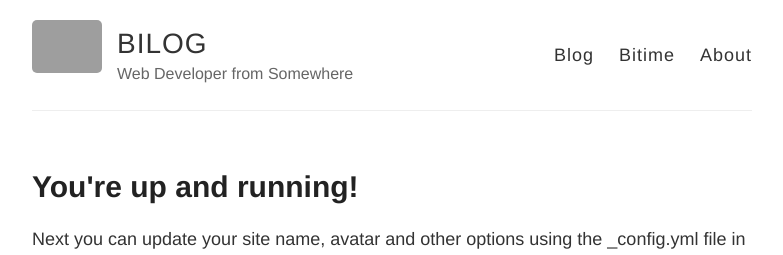
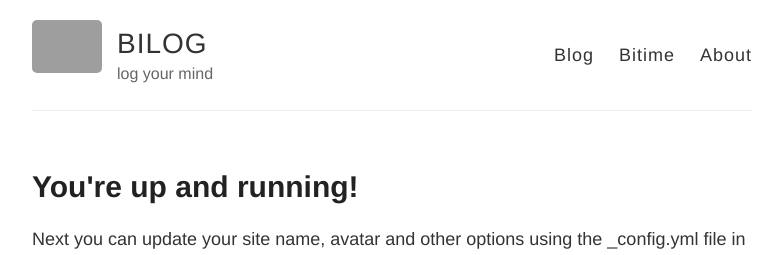
Before and after one commit to tahongtrung/biblog, a Jekyll site: the page built from index.html, in a window 1280 px wide and 900 px high. Shown: the top 255 px of the window, without its empty margins (248-1031 px from the left). Built offline with Jekyll 4.4.1, drawn with Linux system fonts in a browser that asks for light colours; the list of posts is cut into pages by our own code; grey boxes are pictures that could not be loaded.

Commit message:
dfvbnhmhjbnm

```diff
--- a/_config.yml
+++ b/_config.yml
@@ -7,7 +7,7 @@ name: BILOG
 # Tile of defaul
 title: BILOG
 # Short bio or description (displayed in the header)
-description: Web Developer from Somewhere
+description: log your mind
 
 # URL of your avatar or profile pic (you could use your GitHub profile pic)
 avatar: https://raw.githubusercontent.com/barryclark/jekyll-now/master/images/jekyll-logo.png
@@ -19,7 +19,7 @@ show_excerpts: true
 # Includes an icon in the footer for each username you enter
 footer-links:
   dribbble:
-  email:
+  email: trung2nd@gmail.com
   facebook: tahongtrung
   flickr:
   github: tahongtrung
```
Also changed, not shown: 14 other files.
